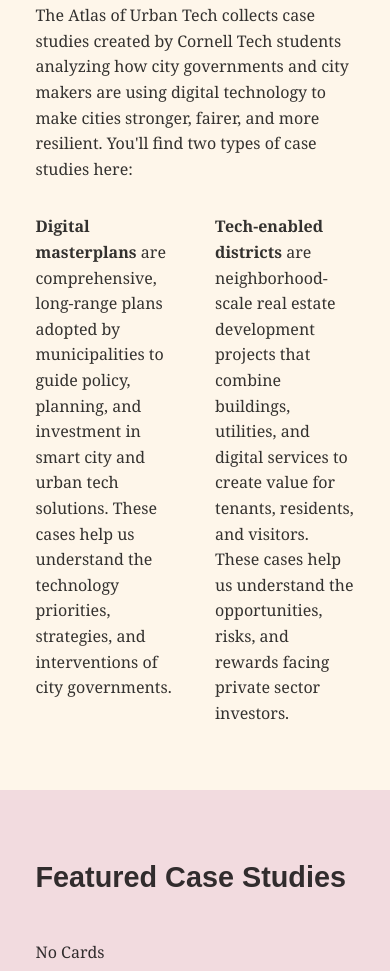
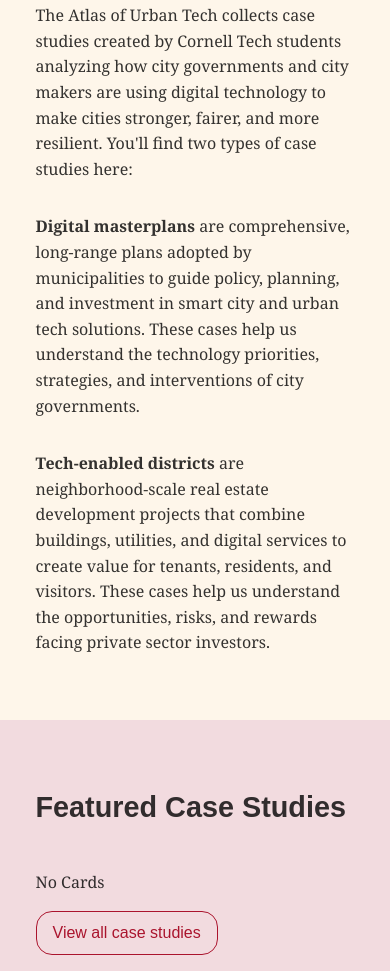
Before and after one commit to Cornell-Tech-Urban-Tech-Hub/atlas-of-urban-tech-gatsby, a Gatsby site: page / in a window 390 px wide. Shown: the part 1026-1997 px from the top of the page. Built offline with nearby package versions, Linux system fonts and the light colour scheme; Gatsby itself is replaced by a stand-in of ours; some packages are replaced by stand-ins of ours.

Commit message:
Fix case-types grid responsiveness

```diff
--- a/src/styles/GlobalStyles.js
+++ b/src/styles/GlobalStyles.js
@@ -1,6 +1,6 @@
 import { createGlobalStyle } from "styled-components"
 import { normalize } from "polished"
-// import { above, below } from "./utilities/breakpoints"
+import { above, below } from "./utilities/breakpoints"
 
 const GlobalStyles = createGlobalStyle`
 
@@ -72,13 +72,14 @@
 }
 
 
-
-
-
 .case-types {
   display: grid;
   grid-gap: 40px;
-  grid-template-columns: 1fr 1fr
+  grid-template-columns: 1fr 1fr;
+  ${below["md"]} {
+    grid-template-columns: 1fr;
+    grid-gap: 0px;
+  }
 }
 
 
```
